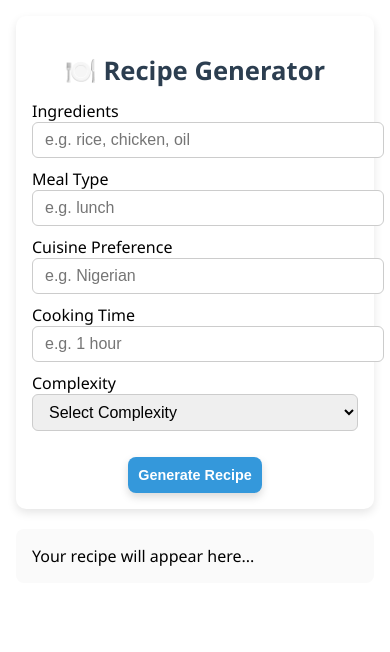
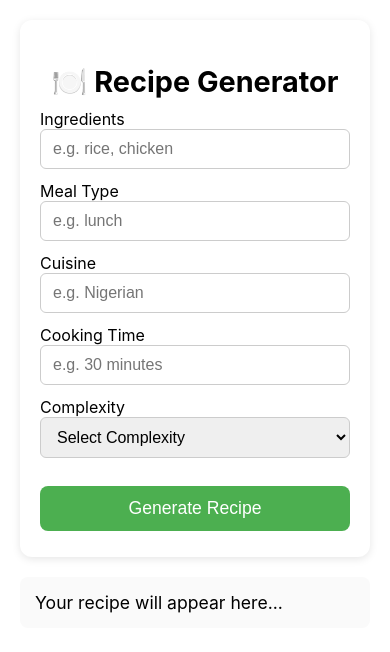
Before and after one commit to Enenche23/Recipe_Gen, a React (Create React App) app in the folder client/: page / in a window 390 px wide. Shown: the top 652 px of the page. Built offline with nearby package versions, Linux system fonts and the light colour scheme.

Commit message:
Update App.css for responsive UI and styling

```diff
--- a/client/src/App.css
+++ b/client/src/App.css
@@ -1,110 +1,100 @@
-/* Layout */
+/* Apply box-sizing globally */
+*,
+*::before,
+*::after {
+  box-sizing: border-box;
+}
+
 .app-container {
-  max-width: 600px;
-  margin: auto;
-  padding: 16px;
-  font-family: 'Segoe UI', Tahoma, Geneva, Verdana, sans-serif;
+  max-width: 700px;
+  margin: 0 auto;
+  padding: 20px;
 }
 
 .recipe-card {
   background: #fff;
-  padding: 16px;
-  border-radius: 10px;
-  box-shadow: 0 4px 10px rgba(0,0,0,0.1);
+  border-radius: 12px;
+  box-shadow: 0 2px 8px rgba(0,0,0,0.1);
+  padding: 20px;
+  width: 100%;
 }
 
-/* Inputs */
+.recipe-title {
+  text-align: center;
+  font-size: 1.8em;
+  margin-bottom: 10px;
+}
+
 .input-field {
   width: 100%;
-  padding: 8px 12px;
-  margin-bottom: 10px;
+  padding: 10px 12px;
+  margin-bottom: 12px;
   border: 1px solid #ccc;
   border-radius: 6px;
-  font-size: 1rem;
+  font-size: 1em;
 }
 
-/* Title */
-.recipe-title {
+.generate-container {
   text-align: center;
-  font-size: 1.6rem;
-  margin-bottom: 12px;
+  margin-top: 10px;
+}
+
+.generate-btn {
+  background-color: #4CAF50;
+  color: white;
+  padding: 12px 24px;
+  border: none;
+  border-radius: 8px;
+  cursor: pointer;
+  font-size: 1.1em;
+  transition: background-color 0.2s;
+}
+
+.generate-btn:hover {
+  background-color: #45a049;
+}
+
+.recipe-output {
+  white-space: pre-wrap;
+  margin-top: 20px;
+  font-size: 1.1em;
+  background: #fafafa;
+  border-radius: 8px;
+  padding: 15px;
+}
+
+.bold-text {
+  font-weight: bold;
+  font-size: 1.2em;
   color: #2c3e50;
 }
 
-/* Generate Recipe Button */
 .recipe-actions {
   display: flex;
   justify-content: center;
   margin-top: 16px;
-}
-
-.generate-btn {
-  background-color: #3498db;
-  color: white;
-  font-weight: bold;
-  padding: 12px 24px;
-  font-size: 1rem;
-  border: none;
-  border-radius: 8px;
-  cursor: pointer;
-  transition: background-color 0.3s ease, transform 0.2s ease;
-  box-shadow: 0 4px 8px rgba(0, 0, 0, 0.15);
-}
-
-.generate-btn:hover {
-  background-color: #2980b9;
-  transform: translateY(-2px);
-}
-
-/* Recipe Output */
-.recipe-output {
-  margin-top: 20px;
-  background: #fafafa;
-  padding: 16px;
-  border-radius: 8px;
-  white-space: pre-wrap;
-}
-
-/* Bold text inside recipe */
-.bold-text {
-  font-weight: bold;
-  font-size: 1.1rem;
-  color: #2c3e50;
-}
-
-/* Action buttons (Save, Copy, Clear) */
-.action-buttons {
-  display: flex;
-  justify-content: space-between;
-  margin-top: 12px;
-  gap: 8px;
+  flex-wrap: wrap;
 }
 
 .action-btn {
-  flex: 1;
-  background-color: #f0f0f0;
+  margin: 6px;
+  background-color: #007BFF;
+  color: white;
+  padding: 10px 16px;
   border: none;
-  padding: 10px;
-  font-size: 0.95rem;
   border-radius: 6px;
   cursor: pointer;
-  transition: background-color 0.2s ease;
+  font-size: 1em;
+  transition: background-color 0.2s;
 }
 
 .action-btn:hover {
-  background-color: #ddd;
+  background-color: #0056b3;
 }
 
-/* Make "Save as PDF" button larger */
-.action-btn.pdf-btn {
-  padding: 12px;
-  font-size: 1rem;
-}
-
-/* Responsive */
 @media (max-width: 600px) {
   .generate-btn, .action-btn {
-    font-size: 0.9rem;
-    padding: 10px;
+    width: 100%;
+    margin: 6px 0;
   }
 }
--- a/client/src/App.js
+++ b/client/src/App.js
@@ -1,5 +1,6 @@
 import './App.css';
-import React, { useEffect, useRef, useState, useCallback } from 'react';
+import React, { useRef, useState, useCallback, useEffect } from 'react';
+import html2pdf from 'html2pdf.js';
 
 const RecipeCard = ({ onSubmit }) => {
   const [ingredients, setIngredients] = useState('');
@@ -9,42 +10,42 @@ const RecipeCard = ({ onSubmit }) => {
   const [complexity, setComplexity] = useState('');
 
   const handleSubmit = () => {
-    const data = {
+    const recipeData = {
       ingredients: ingredients.trim(),
       mealType,
       cuisine,
       cookingTime,
       complexity,
     };
-    console.log('Submitting:', data);
-    onSubmit(data);
+    console.log('Submitting:', recipeData);
+    onSubmit(recipeData);
   };
 
   return (
-    <div className='recipe-card'>
-      <h2 className='recipe-title'>🍽️ Recipe Generator</h2>
+    <div className="recipe-card">
+      <h2 className="recipe-title">🍽️ Recipe Generator</h2>
       <label>Ingredients</label>
-      <input className='input-field' value={ingredients} onChange={(e) => setIngredients(e.target.value)} placeholder='e.g. rice, chicken, oil' />
+      <input type="text" value={ingredients} onChange={(e) => setIngredients(e.target.value)} placeholder="e.g. rice, chicken" className="input-field" />
 
       <label>Meal Type</label>
-      <input className='input-field' value={mealType} onChange={(e) => setMealType(e.target.value)} placeholder='e.g. lunch' />
+      <input type="text" value={mealType} onChange={(e) => setMealType(e.target.value)} placeholder="e.g. lunch" className="input-field" />
 
-      <label>Cuisine Preference</label>
-      <input className='input-field' value={cuisine} onChange={(e) => setCuisine(e.target.value)} placeholder='e.g. Nigerian' />
+      <label>Cuisine</label>
+      <input type="text" value={cuisine} onChange={(e) => setCuisine(e.target.value)} placeholder="e.g. Nigerian" className="input-field" />
 
       <label>Cooking Time</label>
-      <input className='input-field' value={cookingTime} onChange={(e) => setCookingTime(e.target.value)} placeholder='e.g. 1 hour' />
+      <input type="text" value={cookingTime} onChange={(e) => setCookingTime(e.target.value)} placeholder="e.g. 30 minutes" className="input-field" />
 
       <label>Complexity</label>
-      <select className='input-field' value={complexity} onChange={(e) => setComplexity(e.target.value)}>
-        <option value=''>Select Complexity</option>
-        <option>Beginner</option>
-        <option>Intermediate</option>
-        <option>Advanced</option>
+      <select value={complexity} onChange={(e) => setComplexity(e.target.value)} className="input-field">
+        <option value="">Select Complexity</option>
+        <option value="Beginner">Beginner</option>
+        <option value="Intermediate">Intermediate</option>
+        <option value="Advanced">Advanced</option>
       </select>
 
-      <div className="recipe-actions">
-        <button className='generate-btn' onClick={handleSubmit}>Generate Recipe</button>
+      <div className="generate-container">
+        <button onClick={handleSubmit} className="generate-btn">Generate Recipe</button>
       </div>
     </div>
   );
@@ -52,105 +53,81 @@ const RecipeCard = ({ onSubmit }) => {
 
 function App() {
   const [recipeData, setRecipeData] = useState(null);
-  const [chunks, setChunks] = useState([]);
+  const [recipeText, setRecipeText] = useState('');
   const eventSourceRef = useRef(null);
+  const recipeRef = useRef(null);
 
-  const closeStream = () => {
+  const closeEventStream = () => {
     if (eventSourceRef.current) {
       eventSourceRef.current.close();
       eventSourceRef.current = null;
     }
   };
 
-  const initializeStream = useCallback(() => {
+  const initializeEventStream = useCallback(() => {
     if (!recipeData) return;
-    const query = new URLSearchParams(recipeData).toString();
-    const url = `https://recipe-backend-47av.onrender.com/recipeStream?${query}`;
+    const queryParams = new URLSearchParams(recipeData).toString();
+    const url = `https://recipe-backend-47av.onrender.com/recipeStream?${queryParams}`;
     console.log('Connecting to:', url);
 
     eventSourceRef.current = new EventSource(url);
 
-    let firstChunk = true;
-
-    eventSourceRef.current.onmessage = (e) => {
-      const data = JSON.parse(e.data);
-      if (data.action === 'chunk') {
-        let text = data.chunk.trim();
-
-        // If first chunk starts with ## Title, treat as title
-        if (firstChunk && text.startsWith('##')) {
-          text = text.replace(/^##\s*/, '');
-          setChunks((prev) => [...prev, { type: 'title', text }]);
-        } else {
-          // Make words after "**" bold
-          const processed = text.replace(/\*\*(.+?)\*\*/g, '<span class="bold-text">$1</span>');
-          setChunks((prev) => [...prev, { type: 'chunk', text: processed }]);
-        }
-        firstChunk = false;
-      }
+    eventSourceRef.current.onmessage = (event) => {
+      const data = JSON.parse(event.data);
       if (data.action === 'close') {
-        closeStream();
+        closeEventStream();
+      } else if (data.action === 'chunk') {
+        setRecipeText((prev) => prev + data.chunk);
       }
     };
 
-    eventSourceRef.current.onerror = (e) => {
-      console.error('EventSource error:', e);
-      closeStream();
+    eventSourceRef.current.onerror = (err) => {
+      console.error('EventSource error:', err);
+      closeEventStream();
     };
   }, [recipeData]);
 
   useEffect(() => {
     if (recipeData) {
-      setChunks([]);
-      closeStream();
-      initializeStream();
+      setRecipeText('');
+      closeEventStream();
+      initializeEventStream();
     }
-  }, [recipeData, initializeStream]);
+  }, [recipeData, initializeEventStream]);
 
-  const onSubmit = (data) => {
-    setRecipeData(data);
+  const handleClear = () => setRecipeText('');
+
+  const handleCopy = () => {
+    navigator.clipboard.writeText(recipeText);
+    alert('Recipe copied to clipboard!');
   };
 
-  const saveAsPDF = () => {
-    const printContent = document.querySelector('.recipe-output').innerHTML;
-    const printWindow = window.open('', '', 'width=800,height=600');
-    printWindow.document.write(`<html><head><title>Recipe</title></head><body>${printContent}</body></html>`);
-    printWindow.document.close();
-    printWindow.print();
+  const handleSaveAsPDF = () => {
+    if (recipeRef.current) {
+      html2pdf().from(recipeRef.current).save('recipe.pdf');
+    }
   };
 
-  const copyToClipboard = () => {
-    const text = chunks.map(chunk => chunk.text.replace(/<[^>]+>/g, '')).join('\n');
-    navigator.clipboard.writeText(text);
-  };
-
-  const clearRecipe = () => {
-    setChunks([]);
-  };
+  const onSubmit = (data) => setRecipeData(data);
 
   return (
-    <div className='app-container'>
+    <div className="app-container">
       <RecipeCard onSubmit={onSubmit} />
-      <div className='recipe-output'>
-        {chunks.length === 0 ? (
-          <span className='placeholder-text'>Your recipe will appear here...</span>
-        ) : (
-          <>
-            {chunks.map((chunk, idx) => (
-              chunk.type === 'title' ? (
-                <h3 key={idx}>{chunk.text}</h3>
-              ) : (
-                <p key={idx} dangerouslySetInnerHTML={{ __html: chunk.text }} />
-              )
-            ))}
-          </>
-        )}
+      <div className="recipe-output" ref={recipeRef}>
+        {recipeText
+          ? recipeText.split(/(\*\*.+?\*\*)/g).map((part, i) =>
+              part.startsWith('**') && part.endsWith('**')
+                ? <span key={i} className="bold-text">{part.slice(2, -2)}</span>
+                : <span key={i}>{part}</span>
+            )
+          : <span className="placeholder-text">Your recipe will appear here...</span>}
       </div>
-      {chunks.length > 0 && (
-        <div className='action-buttons'>
-          <button className='action-btn pdf-btn' onClick={saveAsPDF}>Save as PDF</button>
-          <button className='action-btn' onClick={copyToClipboard}>Copy</button>
-          <button className='action-btn' onClick={clearRecipe}>Clear</button>
+
+      {recipeText && (
+        <div className="recipe-actions">
+          <button className="action-btn" onClick={handleClear}>Clear</button>
+          <button className="action-btn" onClick={handleCopy}>Copy</button>
+          <button className="action-btn" onClick={handleSaveAsPDF}>Save as PDF</button>
         </div>
       )}
     </div>
```
